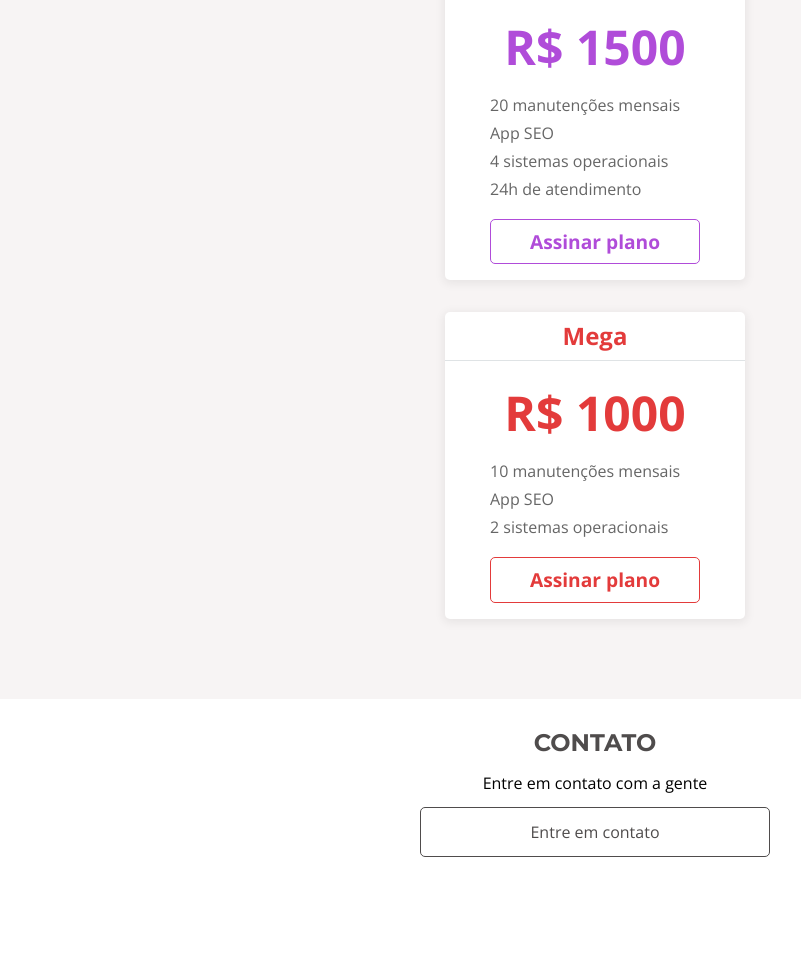
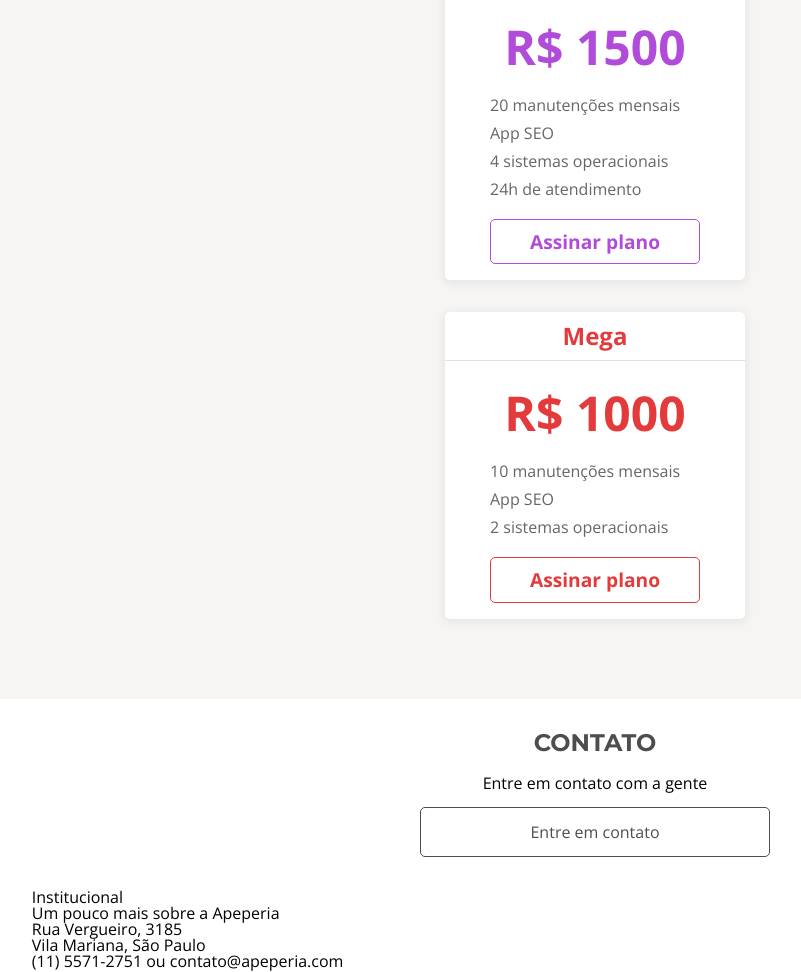
Before and after one commit to Brunollemos/projeto-apeperia, a plain HTML site: page index.html in a window 1280 px wide. Shown: the part 2952-3924 px from the top of the page, without its empty margins (45-846 px from the left). Before the commit the page ends 3841 px from the top, so only its background shows below. Drawn offline with nearby package versions, Linux system fonts and the light colour scheme.

Commit message:
Adicionando a tag address junto com seção contato

```diff
--- a/index.html
+++ b/index.html
@@ -128,6 +128,19 @@
                 <p>Entre em contato com a gente</p>
                 <a href="contato.html" class="contato__botao botao">Entre em contato</a>
             </section>
+            <section class="institucional container">
+                <h2 class="institucional__titulo">Institucional</h2>
+                <p class="institucional__descricao">Um pouco mais sobre a Apeperia</p>
+                <address class="institucional__endereco">
+                    Rua Vergueiro, 3185<br>
+                    Vila Mariana, São Paulo
+                    <article class="insitucional__contato">
+                        <p><a href="tel:+551155712751" class="institucional__contato-telefone">(11) 5571-2751</a> ou
+                           <a href="mailto:contato@apeperia.co" class="institucional__contato-email">contato@apeperia.com</a>
+                        </p>
+                    </article>
+                </address>
+            </section>
         </main>
     </body>
 </html>
```
